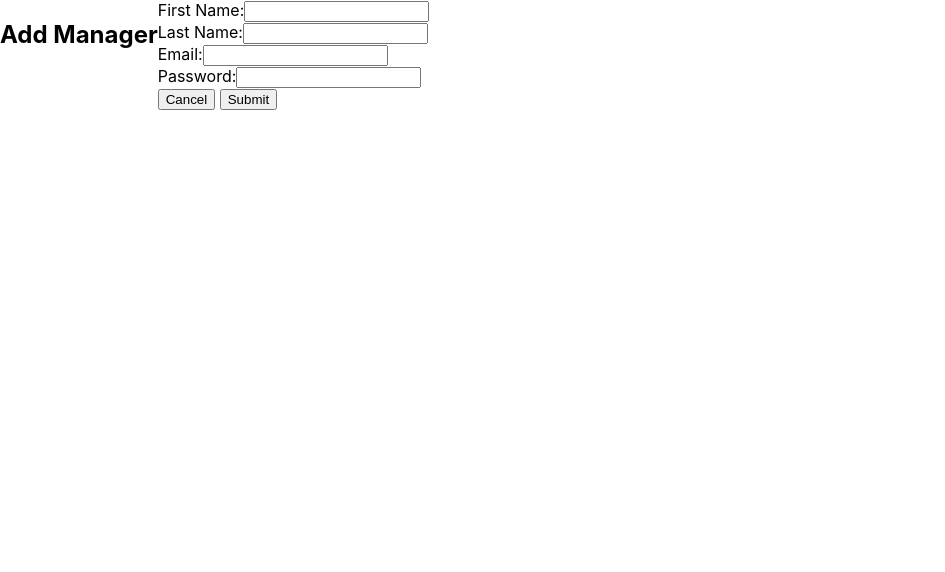
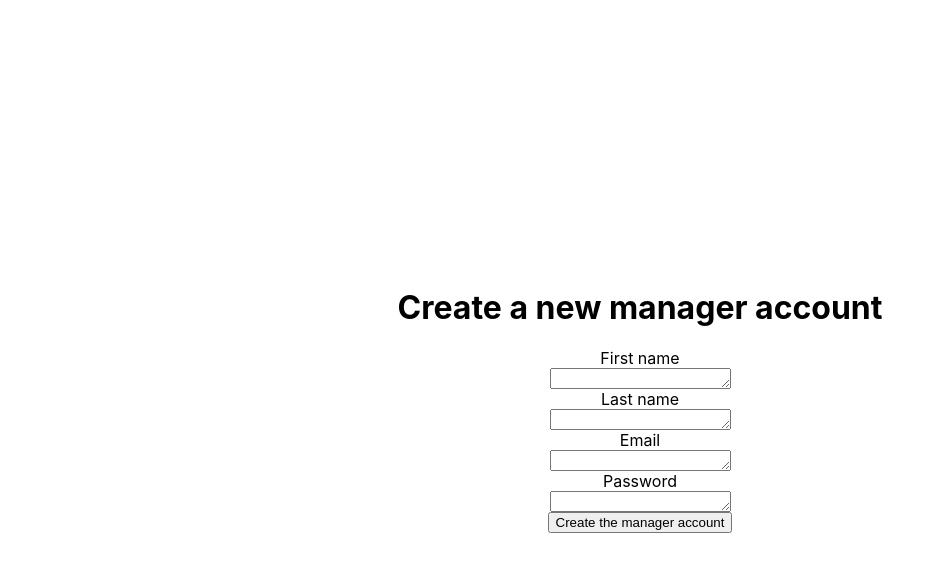
Before and after one commit to hvilluminati/FED2, a React (Create React App) app in the folder ModelsApi/frontend/: page /addmanager in a window 1280 px wide. Shown: the top 572 px of the page, without its empty margins (0-945 px from the left). Built offline with nearby package versions, Linux system fonts and the light colour scheme.

Commit message:
AddManager works maybe

```diff
--- a/ModelsApi/frontend/src/App.js
+++ b/ModelsApi/frontend/src/App.js
@@ -1,19 +1,15 @@
-import React, { useEffect, useState } from 'react';
+import React, {useEffect} from 'react';
 import Login from './pages/loginPage';
 import Welcome from './pages/welcomePage';
-import Jobs from './pages/jobListPage';
-import AddExpense from './pages/AddExpensePage';
-import ChangeModelOnJob from './pages/ChangeModelOnJob';
-import CreateJob from './pages/CreateJob';
+import Jobs from './pages/JobListPage';
+import AddModelToJob from './pages/ChangeModelOnJob';
 import './App.css';
 import { BrowserRouter, Routes, Route } from 'react-router-dom';
-import { setBaseUrl } from './Services/api';
-import { AddManager } from './pages/addManager';
+import { useState } from 'react';
+import AddManager from './pages/AddManager';
 import jwtDecode from 'jwt-decode';
 
 function App() {
-	setBaseUrl('https://localhost:7181/api/');
-
 	const [type, setType] = useState('none');
 
 	useEffect(() => {
@@ -30,10 +26,8 @@ function App() {
 				{localStorage.getItem('type') !== 'none' && (
 					<Route path='welcome' element={<Welcome />} />
 				)}
-				{<Route path='expense' element={<AddExpense />} />}
-				<Route path='/addmanager' element={<AddManager />} />
-				<Route path='ChangeModelOnJob' element={<ChangeModelOnJob />} />
-				<Route path='CreateJob' element={<CreateJob />} />
+				{/* <Route path='jobs' element={<Jobs />} /> */}
+				<Route path="/addmanager" element={<AddManager />} />
 			</Routes>
 		</BrowserRouter>
 	);
--- a/ModelsApi/frontend/src/Services/api.js
+++ /dev/null
@@ -1,27 +0,0 @@
-const config = {
-    headers: {
-      Authorization: 'Bearer ' + localStorage.getItem('jwt'),
-    },
-  };
-
-let api_base_url = '';
-
-export function setBaseUrl(baseUrl) {
-  api_base_url = baseUrl;
-}
-
-
-export async function postData(endpoint, body, customConfig = {}) {
-    const config = {
-      method: 'POST',
-      body: JSON.stringify(body),
-      ...customConfig,
-      credentials: 'include',
-      headers: {
-        'Authorization': 'Bearer ' + localStorage.getItem("token"),
-        'Content-Type': 'application/json',
-        ...customConfig.headers,
-      },
-    }
-    return doFetch(endpoint, config);
-}
--- /dev/null
+++ b/ModelsApi/frontend/src/pages/AddManager.jsx
@@ -0,0 +1,54 @@
+import { useState, useEffect } from 'react';
+import { axiosCreateManager } from '../axioscalls';
+import { useNavigate } from 'react-router-dom';
+
+export default function AddManager() {
+    const [firstName, setFirstName] = useState("");
+    const [lastName, setLastName] = useState("");
+    const [email, setEmail] = useState("");
+    const [password, setPassword] = useState("");
+
+    function AddManager() {
+        axiosCreateManager(firstName, lastName, email, password).then(
+          (resp) => {
+            console.log(resp);
+          }
+        );
+
+      }  return (
+        <div id='page'>
+          <h1>Create a new manager account</h1>
+          <text>First name</text>
+          <textarea
+            id='_firstName'
+            className='firstNameText'
+            rows='1'
+            onChange={(event) => setFirstName(event.target.value)}
+          />
+          <text>Last name</text>
+          <textarea
+            id='_lastName'
+            className='lastNameText'
+            rows='1'
+            onChange={(event) => setLastName(event.target.value)}
+          />
+          <text>Email</text>
+          <textarea
+            id='_email'
+            className='emailText'
+            rows='1'
+            onChange={(event) => setEmail(event.target.value)}
+          />
+          <text>Password</text>
+          <textarea
+            id='_password'
+            className='passwordText'
+            rows='1'
+            onChange={(event) => setPassword(event.target.value)}
+          />
+          <button id='create' onClick={AddManager}>
+            Create the manager account
+          </button>
+        </div>
+      );
+    }
--- a/ModelsApi/frontend/src/pages/addManager.js
+++ /dev/null
@@ -1,87 +0,0 @@
-import {useState} from "react";
-
-export function AddManager(){
-    const initialState = {
-        firstName: '',
-        lastName: '',
-        email: '',
-        password: ''
-    };
-    const [state, setState] = useState(initialState);
-
-    function handleInputChange(event) {
-        const name = event.target.name;
-
-        setState(state => {
-            return {
-                ...state,
-                [name]: event.target.value
-            };
-        });
-    }
-
-    async function sendData(){
-        try{
-            await postData('managers', state);
-            setState(initialState);
-        }
-        catch (error) {
-            alert(error.message);
-        }
-    }
-
-    function handleSubmit(event) {
-        event.preventDefault();
-        sendData();
-    }
-
-    function handleReset(event) {
-        setState(initialState);
-        event.preventDefault();
-    }
-
-    return (
-        <>
-        <h2>Add Manager</h2>
-        <form onSubmit={handleSubmit}>
-            <label>
-                First Name:
-                <input
-                    name="firstName"
-                    type="text"
-                    value={state.firstName}
-                    onChange={handleInputChange} />
-            </label>
-            <br />
-            <label>
-                Last Name:
-                <input
-                    name="lastName"
-                    type="text"
-                    value={state.lastName}
-                    onChange={handleInputChange} />
-            </label>
-            <br />
-            <label>
-                Email:
-                <input
-                    name="email"
-                    type="text"
-                    value={state.email}
-                    onChange={handleInputChange} />
-            </label>
-            <br />
-            <label>
-                Password:
-                <input
-                    name="password"
-                    type="text"
-                    value={state.password}
-                    onChange={handleInputChange} />
-            </label>
-            <br />
-            <input type="reset" value="Cancel" onClick={handleReset} /> <input type="submit" value="Submit" />
-        </form>
-        </>
-    );
-}
```
